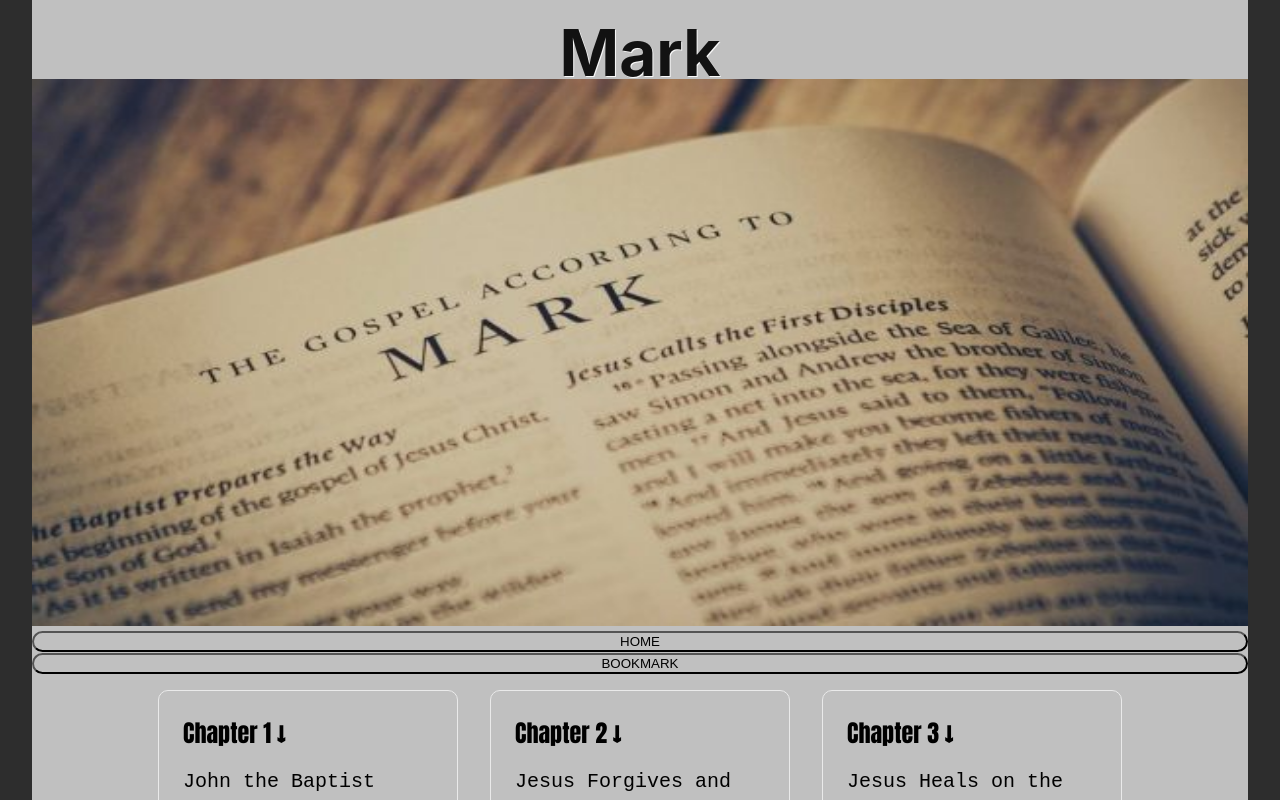
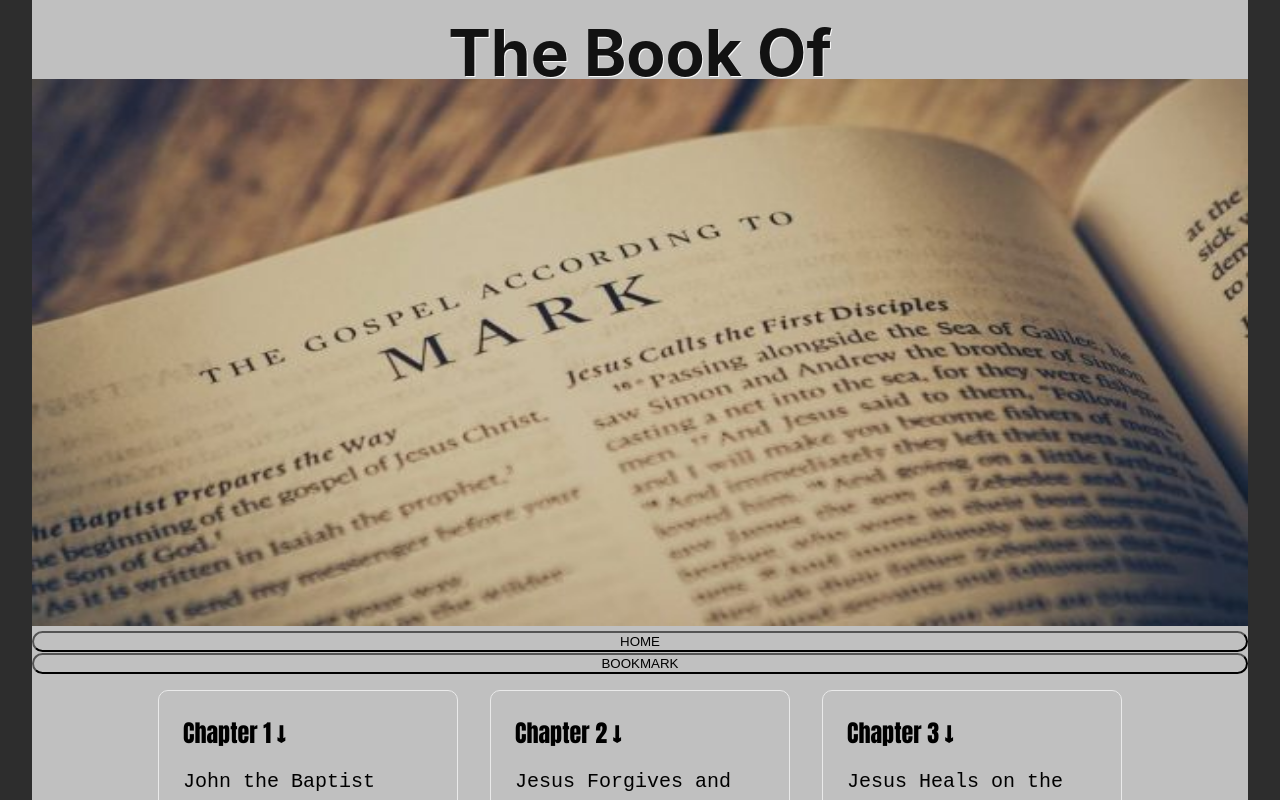
Before and after one commit to jnutt367/mark, a Next.js app: page / in a window 1280 px wide. Shown: the top 800 px of the page. Built offline with nearby package versions, Linux system fonts and the light colour scheme.

Commit message:
Update index.js
The Book Of

```diff
--- a/pages/index.js
+++ b/pages/index.js
@@ -17,7 +17,7 @@ export default function Home() {
 
       <main className={styles.main}>
         <h1 className={styles.title}>
-          <a href="https://en.wikipedia.org/wiki/Mark"> Mark</a>
+          <a href="https://en.wikipedia.org/wiki/Mark">The Book Of</a>
         </h1>
       <div className={styles.hero}>
        <Image
```
